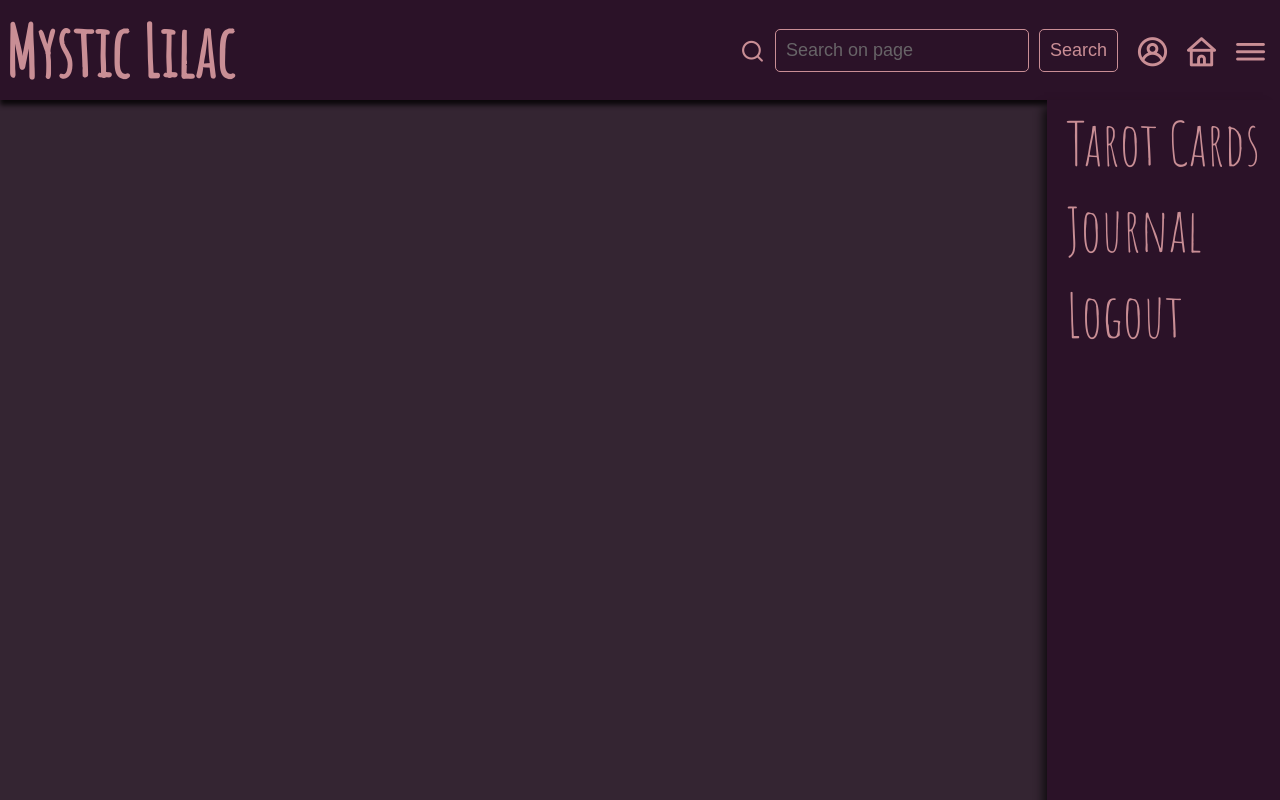
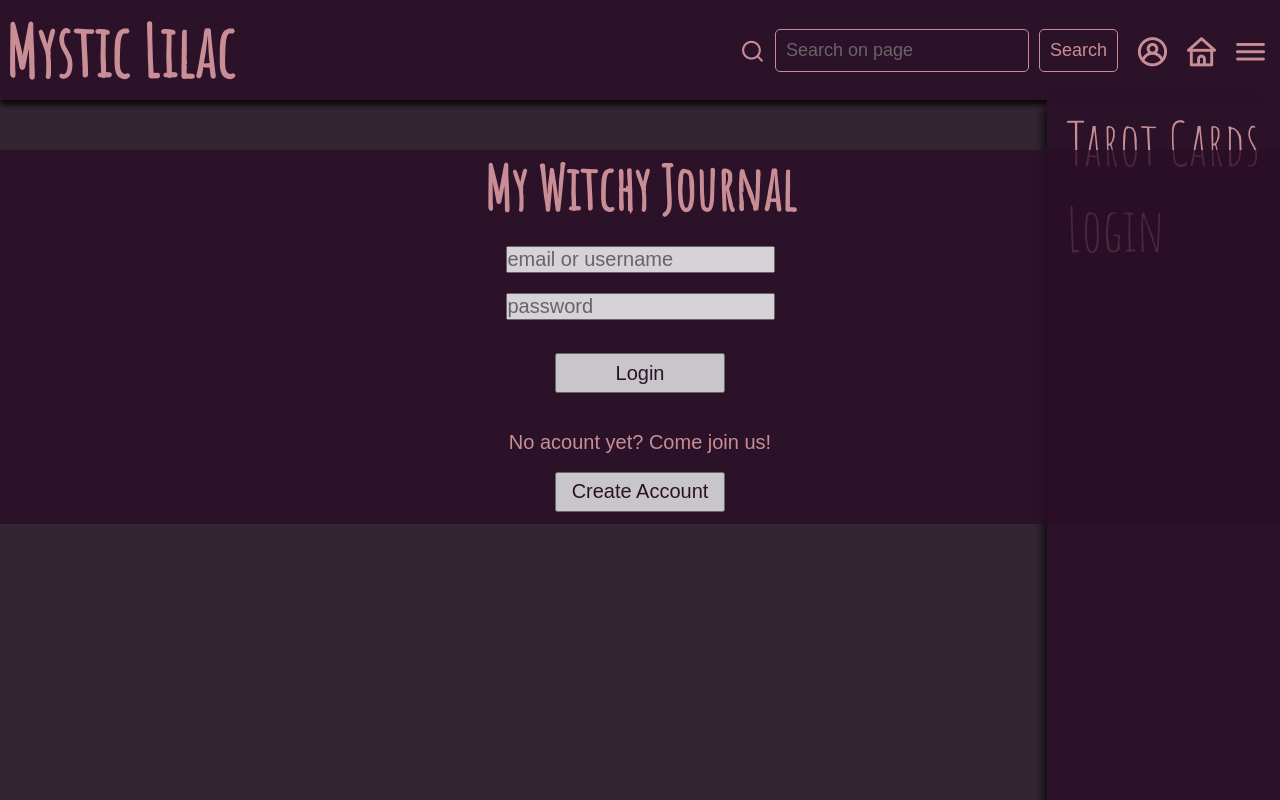
Before and after one commit to Mayalynn96/mystic-lilac, a React (Create React App) app: page /login in a window 1280 px wide. Both pictures are taken after a click on the icon 1250 px from the left and 50 px from the top of the page. Built offline with nearby package versions, Linux system fonts and the light colour scheme.

Commit message:
got it back to where it was but in REACT

```diff
--- a/package.json
+++ b/package.json
@@ -8,6 +8,7 @@
     "@testing-library/user-event": "^13.5.0",
     "react": "^18.2.0",
     "react-dom": "^18.2.0",
+    "react-router-dom": "^6.9.0",
     "react-scripts": "5.0.1",
     "web-vitals": "^2.1.4",
     "webfontloader": "^1.6.28"
@@ -35,5 +36,8 @@
       "last 1 firefox version",
       "last 1 safari version"
     ]
+  },
+  "devDependencies": {
+    "gh-pages": "^5.0.0"
   }
 }
--- a/src/App.js
+++ b/src/App.js
@@ -1,12 +1,55 @@
-import React from "react";
+import React, { useState, useEffect } from "react";
+import { BrowserRouter, Routes, Route } from "react-router-dom"
 import Header from "./components/Header/Header";
+import Home from "./pages/Home/Home";
+import Login from "./pages/Login/Login";
+import AllCards from "./pages/AllCards/AllCards";
+import API from "./utils/API";
 
 
 function App() {
+
+    const [token, setToken] = useState("");
+    const [userId, setUserId] = useState(0);
+    const [isLoggedIn, setIsLoggedIn] = useState(false)
+    useEffect(() => {
+        const savedToken = localStorage.getItem("token");
+        console.log(savedToken)
+        if (savedToken) {
+            API.isValidToken(savedToken).then(tokenData => {
+                if (tokenData.isValid) {
+                    setToken(savedToken);
+                    setUserId(tokenData.user.id)
+                    setIsLoggedIn(true)
+                } else {
+                    localStorage.removeItem("token")
+                }
+            })
+        }
+    }, [])
+
+    const logout = () => {
+        setToken('');
+        setUserId(0);
+        setIsLoggedIn(false);
+        localStorage.removeItem("token")
+    }
+
     return (
-        <div>
-            <Header />
-        </div>
+
+        <BrowserRouter>
+            <Header isLoggedIn={isLoggedIn} userId={userId} logout={logout} />
+            <Routes>
+                <Route path="/" element={<Home isLoggedIn={isLoggedIn} token={token} userId={userId} />} />
+                <Route path="/home" element={<Home isLoggedIn={isLoggedIn} token={token} userId={userId} />} />
+                <Route path="/login" element={<Login setToken={setToken} setUserId={setUserId} setIsLoggedIn={setIsLoggedIn} />} />
+                {/* <Route path="/profile/:id" element={<Profile token={token} userId={userId} />} /> */}
+                <Route path="/allCards" element={<AllCards token={token} userId={userId} />} />
+                <Route path="*" element={<h1>404 page not found'</h1>} />
+            </Routes>
+        </BrowserRouter>
+
+
     );
 }
 
--- a/src/components/Header/Header.css
+++ b/src/components/Header/Header.css
@@ -3,7 +3,7 @@
     --lightText: #ffffd6;
     --middleText: #EFA9AE;
     --dark: #2a0e26;
-  }
+}
 
 
 *,
@@ -15,24 +15,26 @@
     outline: 0;
     text-decoration: none;
 }
-.is-hidden{
+
+.is-hidden {
     display: none;
 }
-header label{
+
+header label {
     display: none;
 }
 
 button:hover {
     cursor: pointer;
-  }
+}
 
-body{
+body {
     background-color: var(--background);
     font-family: 'Amatic SC', cursive;
     color: var(--middleText);
 }
 
-header{
+header {
     display: flex;
     background-color: var(--dark);
     width: 100%;
@@ -46,17 +48,17 @@ header{
     box-shadow: 0px 5px 5px black;
 }
 
-header h1{
+header h1 {
     font-size: 70px;
 }
 
-#searchAndMore{
+#searchAndMore {
     display: flex;
     flex-direction: row;
     height: 100%;
 }
 
-#navMore{
+#navMore {
     flex-direction: column;
     font-size: 30px;
     height: 100vh;
@@ -72,14 +74,15 @@ header h1{
     margin: 5px 20px;
 }
 
-#more{
+#more {
     height: 100%;
     font-size: 35px;
     display: flex;
     align-items: center;
 }
 
-#moreI, #navMore a {
+#moreI,
+#navMore a {
     cursor: pointer;
 }
 
@@ -89,7 +92,7 @@ header h1{
     text-align: center;
 }
 
-#more i:hover h2{
+#more i:hover h2 {
     display: block;
 }
 
@@ -102,7 +105,8 @@ header h1{
     padding: 5px;
 }
 
-#searchBar input, #searchBar button {
+#searchBar input,
+#searchBar button {
     margin: 5px;
     border-radius: 5px;
     border: solid 1px var(--middleText);
@@ -112,32 +116,32 @@ header h1{
     color: #EFA9AE;
 }
 
-a{
+a {
     text-decoration: none;
     color: var(--middleText);
 }
 
 main {
-    padding-top: 100px;
+    padding-top: 150px;
     color: var(--middleText);
     text-align: center;
 }
 
-h2{
+h2 {
     font-size: 60px;
 }
 
-h3{
+h3 {
     font-size: 50px;
 }
 
-#indexRandom{
+#indexRandom {
     margin: 50px auto;
     display: flex;
     justify-content: center;
 }
 
-#indexRandom div{
+#indexRandom div {
     display: flex;
     flex-direction: column;
     justify-content: space-evenly;
@@ -146,36 +150,37 @@ h3{
     margin-left: 10px;
 }
 
-.randomCard{
+.randomCard {
     height: 500px;
 }
 
-main p{
+main p {
     padding: 5px;
     font-size: 20px;
     font-family: Arial, Helvetica, sans-serif;
 }
 
-img{
+img {
     border-radius: 10px;
     box-shadow: 5px 5px 5px var(--dark);
 }
+
 #allCards {
     width: 80%;
     margin: auto;
     list-style: none;
 }
 
-#allCards li div{
- display: flex;
- padding: 5px;
+#allCards li div {
+    display: flex;
+    padding: 5px;
 }
 
-.odd{
+.odd {
     flex-direction: row-reverse;
 }
 
-#allCards h3{
+#allCards h3 {
     height: 100%;
     margin: 10px;
 }
@@ -184,12 +189,12 @@ img{
     height: 500px;
 }
 
-#loginCard{
+#loginCard {
     background-color: var(--dark);
     opacity: 80%;
 }
 
-#loginCard h1{
+#loginCard h1 {
     font-size: 60px;
 }
 
@@ -205,7 +210,7 @@ img{
     font-size: 20px;
 }
 
-#loginCard button{
+#loginCard button {
     width: 170px;
     font-size: 20px;
     padding: 0.5%;
@@ -214,74 +219,96 @@ img{
 }
 
 @media screen and (max-width: 923px) {
-    main h2{
+    main h2 {
         font-size: 10vw;
     }
+
     main {
         padding-top: 16vw;
     }
-    #more i:hover h2{
+
+    #more i:hover h2 {
         display: none;
     }
+
     header {
         height: 15vw;
         align-items: flex-start;
     }
-    header h1{
+
+    header h1 {
         font-size: 10vw;
     }
-    #searchBar i, #more i {
+
+    #searchBar i,
+    #more i {
         font-size: 5vw;
         cursor: pointer;
     }
-    #searchBar input, #searchBar button{
+
+    #searchBar input,
+    #searchBar button {
         position: absolute;
         font-size: 5vw;
         padding: 5px;
         top: 15vw;
     }
-    #searchBar input{
+
+    #searchBar input {
         left: 10px;
     }
-    #searchBar button{
+
+    #searchBar button {
         right: 10px;
     }
+
     .hidden {
         display: none;
     }
-    .openSearchBar{
+
+    .openSearchBar {
         height: 30vw;
     }
-    #searchAndMore{
+
+    #searchAndMore {
         margin-top: 10px;
     }
-    #more, #searchBar, #more a{
+
+    #more,
+    #searchBar,
+    #more a {
         display: flex;
-        align-items:flex-start;
+        align-items: flex-start;
         padding-top: 0;
         justify-content: center;
     }
-    #navMore{
+
+    #navMore {
         top: 15vw;
         height: 100vh;
     }
+
     #navMore a {
         font-size: 8vw;
         margin: 5px 20px;
     }
-    #indexRandom{
+
+    #indexRandom {
         flex-direction: column;
         align-items: center;
     }
-    .randomCard{
+
+    .randomCard {
         width: 50%;
         height: auto;
     }
-    #indexRandom div{
+
+    #indexRandom div {
         width: 80%;
         margin-top: 5px;
     }
-    #allCards h3{
+
+    #allCards h3 {
         font-size: 5vw;
     }
 
--- a/src/components/Header/Header.js
+++ b/src/components/Header/Header.js
@@ -1,16 +1,36 @@
-import React, {useState} from 'react';
+import React, { useState } from 'react';
 
 import './Header.css';
 
-function Header() {
+function Header({ isLoggedIn }) {
     const [navMoreVisibillity, setnavMoreVisibillity] = useState("none")
     const openMore = (e) => {
-        if(navMoreVisibillity === "none"){
+        if (navMoreVisibillity === "none") {
             setnavMoreVisibillity("flex")
         } else {
             setnavMoreVisibillity("none")
         }
     }
+    console.log(isLoggedIn)
+    const renderMore = () => {
+        if (isLoggedIn) {
+            return (
+                <div id="navMore" style={{ display: navMoreVisibillity }}>
+                    <a href="/allCards">Tarot Cards</a>
+                    <a href="/journal">Journal</a>
+                    <a href="/logout">Logout</a>
+                </div>
+            )
+        } else {
+            return (
+                <div id="navMore" style={{ display: navMoreVisibillity }}>
+                    <a href="/allCards">Tarot Cards</a>
+                    <a href="/login">Login</a>
+                </div>
+            )
+        }
+    }
+
     return (
         <header id="mainHeader">
             <h1>Mystic Lilac</h1>
@@ -18,7 +38,7 @@ function Header() {
                 <div id="searchBar">
                     <label htmlFor="searchInput">search</label>
                     <i id="navSearch" className="uil uil-search"></i>
-                    <input id="searchInput" className="hidden" name="searchInput" type="text" placeholder="Search on page"/>
+                    <input id="searchInput" className="hidden" name="searchInput" type="text" placeholder="Search on page" />
                     <button id="searchBtn" className="hidden" type="button" >Search</button>
                 </div>
                 <div id="more">
@@ -29,11 +49,7 @@ function Header() {
                         <i id="home" className="uil uil-home"><h2>home</h2></i>
                     </a>
                     <i id="moreI" className="uil uil-bars" onClick={openMore}><h2>more</h2></i>
-                <div id="navMore" style={{display:navMoreVisibillity}}>
-                    <a href="/TarotCards/deck/?id=2">Tarot Cards</a>
-                    <a href="/journal">Journal</a>
-                    <a href="/api/users/logout">Logout</a>
-                </div>
+                    {renderMore()}
                 </div>
             </div>
         </header>
--- /dev/null
+++ b/src/pages/AllCards/AllCards.js
@@ -0,0 +1,37 @@
+import React, { useState, useEffect } from 'react';
+import API from '../../utils/API';
+
+function AllCards() {
+    const [allCards, setallCards] = useState([])
+    useEffect(() => {
+        API.getAllCards(2).then(cards => {
+            setallCards(cards)
+        })
+    }, [])
+
+    return (
+        <main>
+            <h2>See all my cards so far!</h2>
+            <ul id="allCards">
+                {allCards.map((card, index) => {
+                    const alt = `Card ${card.cardNumber}: ${card.cardName}`
+                    let side = 'even'
+                    if(index%2!==0){
+                        side = 'odd'
+                    }
+                    return (
+                        <li key={index}>
+                            <div className={side} >
+                                <img className="randomCard" src={card.Images[0].src} alt={alt} />
+                                <h3>{card.cardName}</h3>
+                                {/* <h3 className="is-hidden">{{ cardNumber }}, {{ arcana }}</h3> */}
+                            </div>
+                        </li>
+                    )
+                })}
+            </ul>
+        </main>
+    )
+}
+
+export default AllCards;
--- /dev/null
+++ b/src/pages/Login/Login.js
@@ -0,0 +1,60 @@
+import React, { useState } from 'react';
+import API from "../../utils/API";
+import { useNavigate } from "react-router-dom";
+
+function Login({ setToken, setIsLoggedIn, setUserId }) {
+    const [loginInput, setloginInput] = useState('')
+    const [loginPasswordInput, setloginPasswordInput] = useState('')
+
+    const handleInputChange = (e) => {
+        if (e.target.id === "login") {
+            setloginInput(e.target.value)
+        } else if (e.target.id === "loginPassword") {
+            setloginPasswordInput(e.target.value)
+        }
+    }
+
+    const navigate = useNavigate();
+
+    const handleLogin = (e) => {
+        e.preventDefault();
+
+        const userObj = {
+            login: loginInput,
+            password: loginPasswordInput
+        }
+        API.login(userObj).then(data => {
+            console.log(data);
+            if (data.token) {
+                setToken(data.token);
+                setIsLoggedIn(true);
+                setUserId(data.user.id)
+            }
+            localStorage.setItem("token", data.token)
+            setloginInput("");
+            setloginPasswordInput("")
+            navigate("/home");
+        })
+    }
+
+    return (
+        <main>
+            <div className="loginBody">
+                <div id="loginCard">
+                    <h1 className="loginHeader">My Witchy Journal</h1>
+                    <form onSubmit={handleLogin} className="loginForm" id="loginForm">
+                        <input type="text" id="login" placeholder="email or username" value={loginInput} onChange={handleInputChange} />
+                        <input type="password" id="loginPassword" placeholder="password" value={loginPasswordInput} onChange={handleInputChange} />
+                        <button className="loginBttn">Login</button>
+                    </form>
+                    <div id="signUpCard">
+                        <p>No acount yet? Come join us!</p>
+                        <button id="signUpBttn">Create Account</button>
+                    </div>
+                </div>
+            </div>
+        </main>
+    )
+}
+
+export default Login;
--- /dev/null
+++ b/src/utils/API.js
@@ -0,0 +1,40 @@
+//dev
+const URL_PREFIX="http://localhost:3002"
+//prod
+// const URL_PREFIX="https://bg-journal-back.herokuapp.com"
+
+const API = {
+    getUserData:id=>{
+        return fetch(`${URL_PREFIX}/api/users/${id}`).then(res=>res.json())
+    },
+    isValidToken:token=>{
+        return fetch(`${URL_PREFIX}/api/users/isValidToken`,{
+            headers:{
+                "authorization":`Bearer ${token}`
+            }
+        }).then(res=>res.json())
+    },
+    login:userObj=>{
+        return fetch(`${URL_PREFIX}/api/users/login`,{
+            method:"POST",
+            body:JSON.stringify(userObj),
+            headers:{
+                "Content-Type":"application/json"
+            }
+        }).then(res=>res.json())
+    },
+    signup:userObj=>{
+        return fetch(`${URL_PREFIX}/api/users`,{
+            method:"POST",
+            body:JSON.stringify(userObj),
+            headers:{
+                "Content-Type":"application/json"
+            }
+        }).then(res=>res.json())
+    },
+    getAllCards:deckId=>{
+        return fetch(`${URL_PREFIX}/api/cards/withDeck/${deckId}`).then(res=>res.json())
+    },
+}
+
+export default API
```
Also changed, not shown: src/pages/Home/Home.js (+40 -0 lines), src/pages/AllCards/AllCards.css (added), src/pages/Login/Login.css (added), 1 other file (tests, documents, lock files or other folders). Lines whose indentation alone changed are shown as unchanged.
